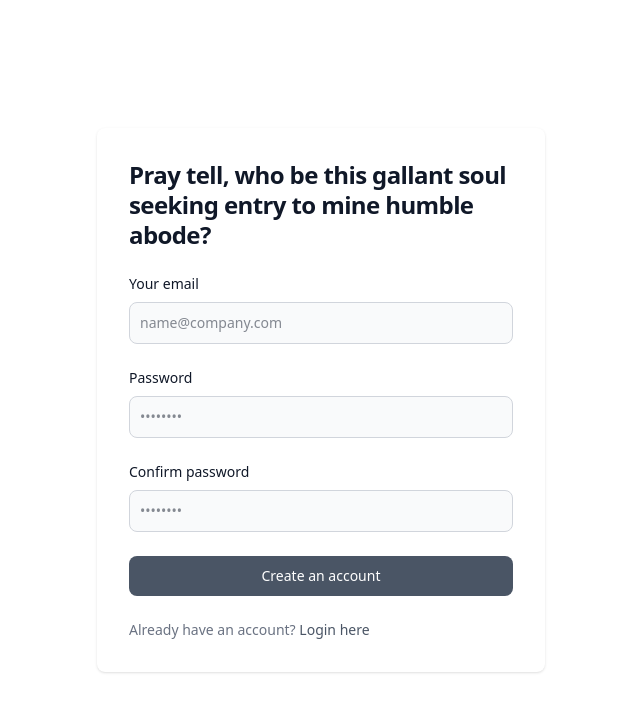
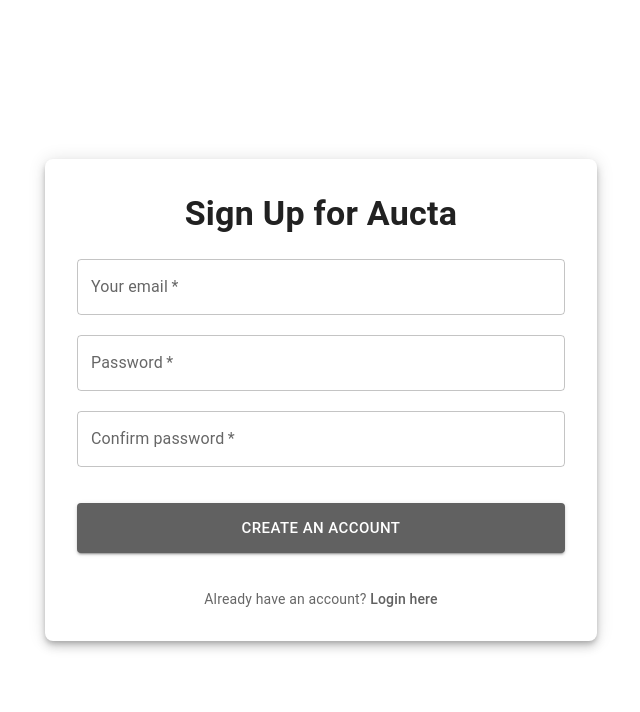
Before and after one commit to naowalrahman/aucta, a Next.js app: page /register in a window 1280 px wide. Shown: the top 712 px of the page, without its empty margins (319-959 px from the left). Built offline with nearby package versions, Linux system fonts and the light colour scheme; no server answers.

Commit message:
refactor: enhance login and registration UI with Material-UI components feat: implement logout functionality with server-side cookie removal

```diff
--- a/src/app/login/page.tsx
+++ b/src/app/login/page.tsx
@@ -1,10 +1,11 @@
 "use client";
 
 import { FormEvent, useState } from "react";
-import Link from "next/link";
 import { useRouter } from "next/navigation";
 import { getAuth, signInWithEmailAndPassword } from "firebase/auth";
 import { clientApp } from "@/lib/firebase";
+import { Alert, Box, Button, Container, Link as MuiLink, Paper, TextField, Typography } from "@mui/material";
+import Link from "next/link";
 
 export default function Login() {
   const [email, setEmail] = useState("");
@@ -33,63 +34,74 @@
   }
 
   return (
-    <main className="flex min-h-screen flex-col items-center justify-center p-8">
-      <div className="w-full bg-white rounded-lg shadow dark:border md:mt-0 sm:max-w-md xl:p-0 dark:bg-gray-800 dark:border-gray-700">
-        <div className="p-6 space-y-4 md:space-y-6 sm:p-8">
-          <h1 className="text-xl font-bold leading-tight tracking-tight text-gray-900 md:text-2xl dark:text-white">
-            Speak thy secret word!
-          </h1>
-          <form onSubmit={handleSubmit} className="space-y-4 md:space-y-6" action="#">
-            <div>
-              <label htmlFor="email" className="block mb-2 text-sm font-medium text-gray-900 dark:text-white">
-                Your email
-              </label>
-              <input
+    <Container
+      maxWidth="sm"
+      sx={{
+        display: "flex",
+        minHeight: "100vh",
+        alignItems: "center",
+        justifyContent: "center",
+      }}
+    >
+      <Paper elevation={6} sx={{ width: "100%", p: 4, borderRadius: 2 }}>
+        <Typography variant="h4" component="h1" gutterBottom align="center" sx={{ mb: 3, fontWeight: "bold" }}>
+          Login to Aucta
+        </Typography>
+
+        <Box component="form" onSubmit={handleSubmit} sx={{ display: "flex", flexDirection: "column", gap: 2.5 }}>
+          <TextField
+            label="Your email"
             type="email"
-                name="email"
             value={email}
             onChange={(e) => setEmail(e.target.value)}
-                id="email"
-                className="bg-gray-50 border border-gray-300 text-gray-900 sm:text-sm rounded-lg focus:ring-primary-600 focus:border-primary-600 block w-full p-2.5 dark:bg-gray-700 dark:border-gray-600 dark:placeholder-gray-400 dark:text-white dark:focus:ring-blue-500 dark:focus:border-blue-500"
-                placeholder="name@company.com"
+            fullWidth
             required
+            variant="outlined"
           />
-            </div>
-            <div>
-              <label htmlFor="password" className="block mb-2 text-sm font-medium text-gray-900 dark:text-white">
-                Password
-              </label>
-              <input
+
+          <TextField
+            label="Password"
             type="password"
-                name="password"
             value={password}
             onChange={(e) => setPassword(e.target.value)}
-                id="password"
-                placeholder="••••••••"
-                className="bg-gray-50 border border-gray-300 text-gray-900 sm:text-sm rounded-lg focus:ring-primary-600 focus:border-primary-600 block w-full p-2.5 dark:bg-gray-700 dark:border-gray-600 dark:placeholder-gray-400 dark:text-white dark:focus:ring-blue-500 dark:focus:border-blue-500"
+            fullWidth
             required
+            variant="outlined"
           />
-            </div>
+
           {error && (
-              <div className="bg-red-100 border border-red-400 text-red-700 px-4 py-3 rounded relative" role="alert">
-                <span className="block sm:inline">{error}</span>
-              </div>
+            <Alert severity="error" sx={{ mt: 1 }}>
+              {error}
+            </Alert>
           )}
-            <button
+
+          <Button
             type="submit"
-              className="w-full text-white bg-gray-600 hover:bg-gray-700 focus:ring-4 focus:outline-none focus:ring-primary-300 font-medium rounded-lg text-sm px-5 py-2.5 text-center dark:bg-gray-600 dark:hover:bg-gray-700 dark:focus:ring-primary-800"
+            variant="contained"
+            fullWidth
+            size="large"
+            sx={{
+              mt: 2,
+              py: 1.5,
+              bgcolor: "grey.700",
+              "&:hover": { bgcolor: "grey.800" },
+            }}
           >
             Enter
-            </button>
-            <p className="text-sm font-light text-gray-500 dark:text-gray-400">
+          </Button>
+
+          <Box sx={{ mt: 2, textAlign: "center" }}>
+            <Typography variant="body2" color="text.secondary">
               Don&apos;t have an account?{" "}
-              <Link href="/register" className="font-medium text-gray-600 hover:underline dark:text-gray-500">
+              <Link href="/register" passHref>
+                <MuiLink component="span" underline="hover" sx={{ color: "grey.700", fontWeight: "medium" }}>
                   Register here
+                </MuiLink>
               </Link>
-            </p>
-          </form>
-        </div>
-      </div>
-    </main>
+            </Typography>
+          </Box>
+        </Box>
+      </Paper>
+    </Container>
   );
 }
--- a/src/app/register/page.tsx
+++ b/src/app/register/page.tsx
@@ -5,6 +5,7 @@
 import { getAuth, createUserWithEmailAndPassword } from "firebase/auth";
 import { clientApp } from "@/lib/firebase";
 import { useRouter } from "next/navigation";
+import { Alert, Box, Button, Container, Link as MuiLink, Paper, TextField, Typography } from "@mui/material";
 
 export default function Register() {
   const [email, setEmail] = useState("");
@@ -32,81 +33,90 @@
   }
 
   return (
-    <main className="flex min-h-screen flex-col items-center justify-center p-8">
-      <div className="w-full bg-white rounded-lg shadow dark:border md:mt-0 sm:max-w-md xl:p-0 dark:bg-gray-800 dark:border-gray-700">
-        <div className="p-6 space-y-4 md:space-y-6 sm:p-8">
-          <h1 className="text-xl font-bold leading-tight tracking-tight text-gray-900 md:text-2xl dark:text-white">
-            Pray tell, who be this gallant soul seeking entry to mine humble abode?
-          </h1>
-          <form onSubmit={handleSubmit} className="space-y-4 md:space-y-6" action="#">
-            <div>
-              <label htmlFor="email" className="block mb-2 text-sm font-medium text-gray-900 dark:text-white">
-                Your email
-              </label>
-              <input
+    <Container
+      maxWidth="sm"
+      sx={{
+        display: "flex",
+        minHeight: "100vh",
+        alignItems: "center",
+        justifyContent: "center",
+      }}
+    >
+      <Paper elevation={6} sx={{ width: "100%", p: 4, borderRadius: 2 }}>
+        <Typography
+          variant="h4"
+          component="h1"
+          gutterBottom
+          align="center"
+          sx={{ mb: 3, fontWeight: "bold", lineHeight: 1.3 }}
+        >
+          Sign Up for Aucta
+        </Typography>
+
+        <Box component="form" onSubmit={handleSubmit} sx={{ display: "flex", flexDirection: "column", gap: 2.5 }}>
+          <TextField
+            label="Your email"
             type="email"
-                name="email"
             value={email}
             onChange={(e) => setEmail(e.target.value)}
-                id="email"
-                className="bg-gray-50 border border-gray-300 text-gray-900 sm:text-sm rounded-lg focus:ring-primary-600 focus:border-primary-600 block w-full p-2.5 dark:bg-gray-700 dark:border-gray-600 dark:placeholder-gray-400 dark:text-white dark:focus:ring-blue-500 dark:focus:border-blue-500"
-                placeholder="name@company.com"
+            fullWidth
             required
+            variant="outlined"
           />
-            </div>
-            <div>
-              <label htmlFor="password" className="block mb-2 text-sm font-medium text-gray-900 dark:text-white">
-                Password
-              </label>
-              <input
+
+          <TextField
+            label="Password"
             type="password"
-                name="password"
             value={password}
             onChange={(e) => setPassword(e.target.value)}
-                id="password"
-                placeholder="••••••••"
-                className="bg-gray-50 border border-gray-300 text-gray-900 sm:text-sm rounded-lg focus:ring-primary-600 focus:border-primary-600 block w-full p-2.5 dark:bg-gray-700 dark:border-gray-600 dark:placeholder-gray-400 dark:text-white dark:focus:ring-blue-500 dark:focus:border-blue-500"
+            fullWidth
             required
+            variant="outlined"
           />
-            </div>
-            <div>
-              <label
-                htmlFor="confirm-password"
-                className="block mb-2 text-sm font-medium text-gray-900 dark:text-white"
-              >
-                Confirm password
-              </label>
-              <input
+
+          <TextField
+            label="Confirm password"
             type="password"
-                name="confirm-password"
             value={confirmation}
             onChange={(e) => setConfirmation(e.target.value)}
-                id="confirm-password"
-                placeholder="••••••••"
-                className="bg-gray-50 border border-gray-300 text-gray-900 sm:text-sm rounded-lg focus:ring-primary-600 focus:border-primary-600 block w-full p-2.5 dark:bg-gray-700 dark:border-gray-600 dark:placeholder-gray-400 dark:text-white dark:focus:ring-blue-500 dark:focus:border-blue-500"
+            fullWidth
             required
+            variant="outlined"
           />
-            </div>
+
           {error && (
-              <div className="bg-red-100 border border-red-400 text-red-700 px-4 py-3 rounded relative" role="alert">
-                <span className="block sm:inline">{error}</span>
-              </div>
+            <Alert severity="error" sx={{ mt: 1 }}>
+              {error}
+            </Alert>
           )}
-            <button
+
+          <Button
             type="submit"
-              className="w-full text-white bg-gray-600 hover:bg-gray-700 focus:ring-4 focus:outline-none focus:ring-primary-300 font-medium rounded-lg text-sm px-5 py-2.5 text-center dark:bg-gray-600 dark:hover:bg-gray-700 dark:focus:ring-primary-800"
+            variant="contained"
+            fullWidth
+            size="large"
+            sx={{
+              mt: 2,
+              py: 1.5,
+              bgcolor: "grey.700",
+              "&:hover": { bgcolor: "grey.800" },
+            }}
           >
             Create an account
-            </button>
-            <p className="text-sm font-light text-gray-500 dark:text-gray-400">
+          </Button>
+
+          <Box sx={{ mt: 2, textAlign: "center" }}>
+            <Typography variant="body2" color="text.secondary">
               Already have an account?{" "}
-              <Link href="/login" className="font-medium text-gray-600 hover:underline dark:text-gray-500">
+              <Link href="/login" passHref>
+                <MuiLink component="span" underline="hover" sx={{ color: "grey.700", fontWeight: "medium" }}>
                   Login here
+                </MuiLink>
               </Link>
-            </p>
-          </form>
-        </div>
-      </div>
-    </main>
+            </Typography>
+          </Box>
+        </Box>
+      </Paper>
+    </Container>
   );
 }
--- /dev/null
+++ b/src/components/logout.tsx
@@ -0,0 +1,13 @@
+"use client";
+import { Button } from "@mui/material";
+import { logout } from "@/lib/logout";
+
+export default function Logout() {
+  return (
+    <form action={logout}>
+      <Button variant="contained" type="submit">
+        Logout
+      </Button>
+    </form>
+  );
+}
--- /dev/null
+++ b/src/lib/logout.ts
@@ -0,0 +1,15 @@
+"use server";
+
+import { removeServerCookies } from "next-firebase-auth-edge/next/cookies";
+import { getAuth, signOut } from 'firebase/auth';
+import { clientApp } from "./firebase";
+import { cookies } from 'next/headers';
+import { redirect } from 'next/navigation';
+import { serverConfig } from '@/lib/config';
+import { revalidatePath } from "next/cache";
+
+export async function logout() {
+    await signOut(getAuth(clientApp));
+    removeServerCookies(await cookies(), { cookieName: serverConfig.cookieName });
+    redirect("/");
+}
```
Also changed, not shown: src/app/page.tsx (+32 -13 lines), src/app/api/login/route.ts (added), src/app/api/logout/route.ts (added). Lines whose indentation alone changed are shown as unchanged.
